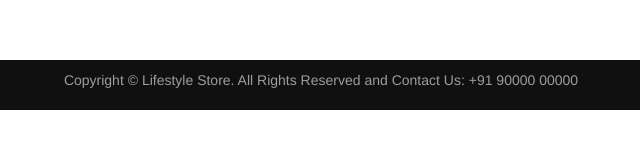
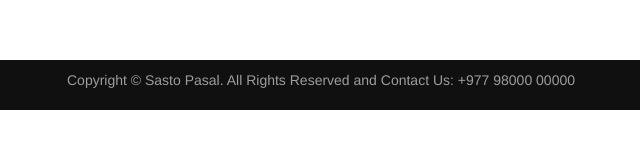
Before and after one commit to chiranjivi2/e-comm, a plain HTML site: page setting.html in a window 1280 px wide. Shown: the part 543-692 px from the top of the page, 319-959 px from the left. Drawn offline with nearby package versions, Linux system fonts and the light colour scheme.

Commit message:
Update setting.html

```diff
--- a/setting.html
+++ b/setting.html
@@ -108,7 +108,7 @@
 
 									<footer style="margin-top: 11%;">
 								<div class="container" >
-									<p style="text-align:center;">Copyright © Lifestyle Store. All Rights Reserved and Contact Us: +91 90000 00000 </p>
+									<p style="text-align:center;">Copyright © Sasto Pasal. All Rights Reserved and Contact Us: +977 98000 00000 </p>
 								</div>
 					</footer>
 
```
